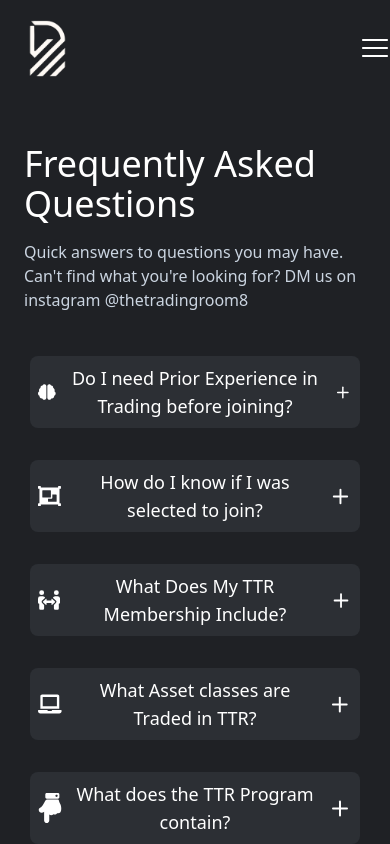
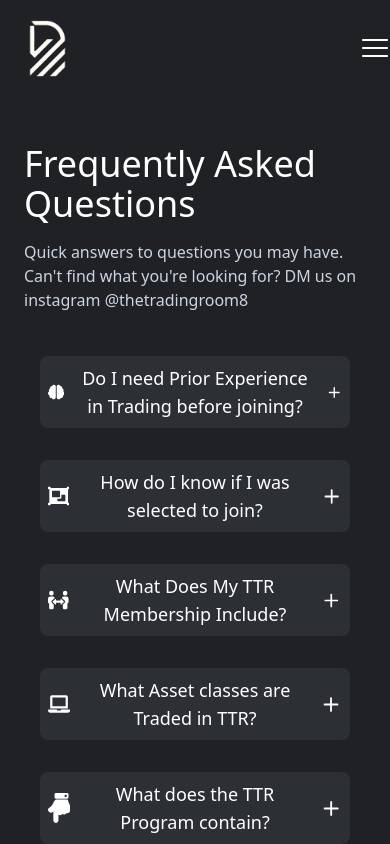
Before and after one commit to fsmutimeer/education-trading, a Next.js app: page /faq in a window 390 px wide. Shown: the top 844 px of the page. Built offline with nearby package versions, Linux system fonts and the light colour scheme.

Commit message:
width set

```diff
--- a/components/FaqAccordion.tsx
+++ b/components/FaqAccordion.tsx
@@ -10,14 +10,14 @@ const FaqAccordion = (props: any) => {
   };
   return (
     <div
-      className={`flex flex-col mx-auto mb-5 w-[350px] md:w-[400px] group ${
+      className={`flex flex-col mx-auto mb-5 w-[330px] md:w-[400px] group ${
         item.active === 1 ? 'is-active' : ''
       }`}
     >
       <div>
         <button
           onClick={handleToggle}
-          className="flex justify-between items-center p-[10px] pt-0 pb-0 w-[350px] md:w-[400px] "
+          className="flex justify-between items-center p-[10px] pt-0 pb-0 w-[330px] md:w-[400px] "
         >
           <div className="flex justify-between items-center gap-2 bg-[#2C2F34] p-2 rounded-lg ">
             {item.icon}
```
